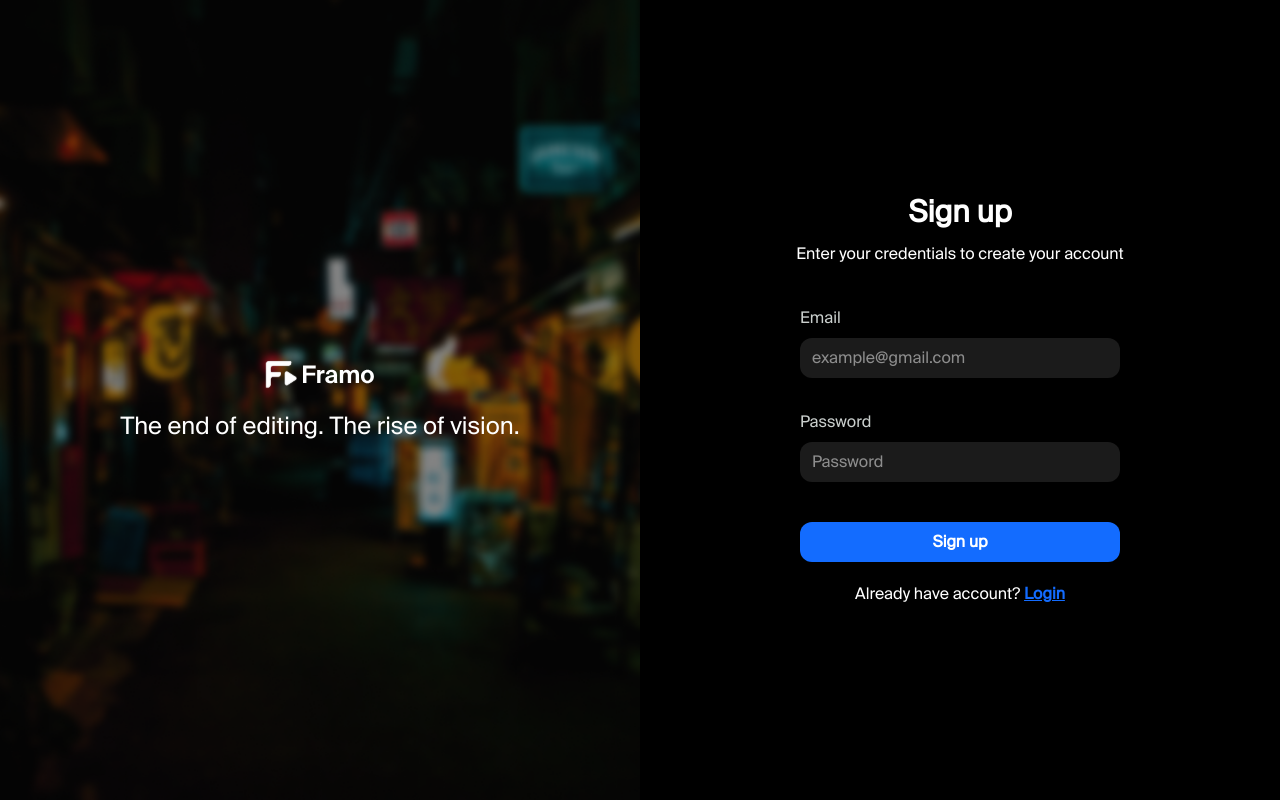
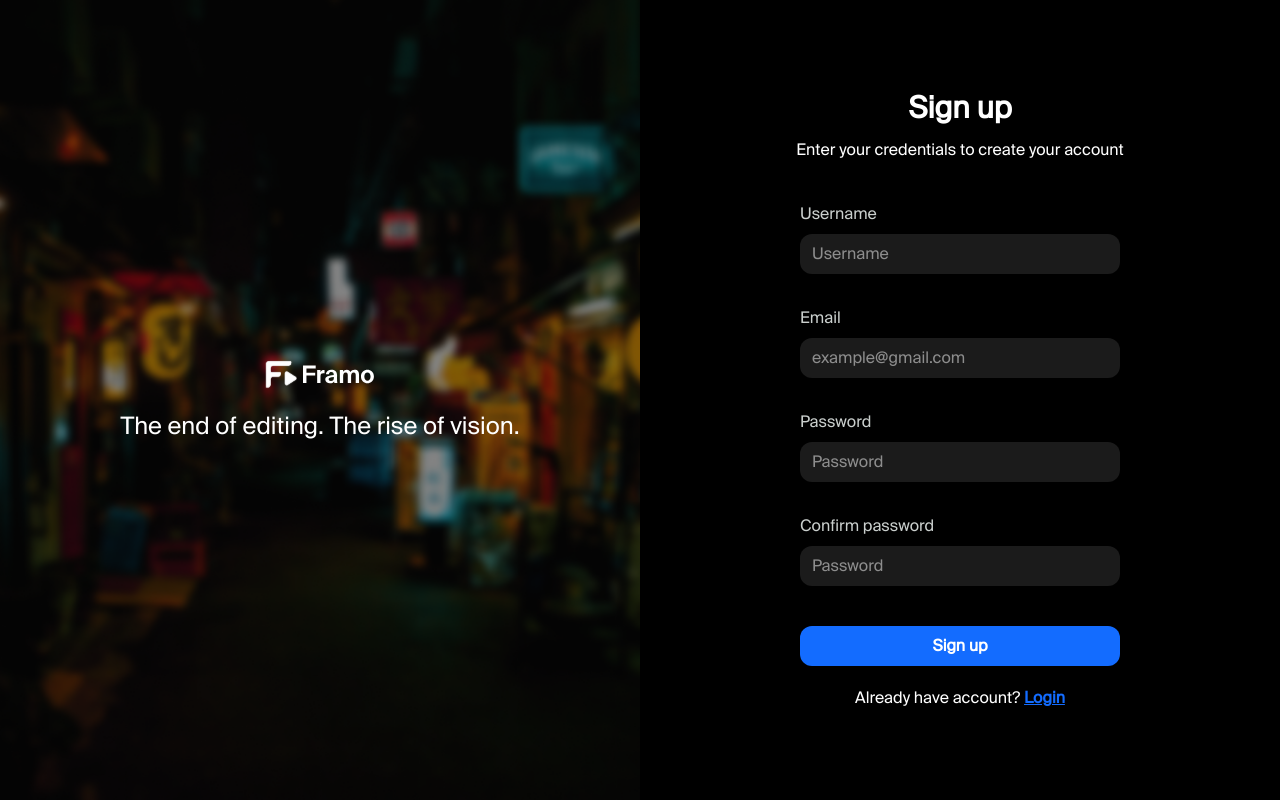
Before and after one commit to Madi4ar/framo, a Next.js app: page /signup in a window 1280 px wide. Built offline with nearby package versions, Linux system fonts and the light colour scheme.

Commit message:
feat:api login/registration

```diff
--- a/src/app/login/page.js
+++ b/src/app/login/page.js
@@ -1,11 +1,78 @@
 'use client';
 import Image from 'next/image';
-import React from 'react';
+import Cookies from 'js-cookie';
+import { useRouter } from 'next/navigation';
+import Swal from 'sweetalert2';
+import withReactContent from 'sweetalert2-react-content';
+import React, { useState } from 'react';
+import { useForm } from 'react-hook-form';
+import axios from 'axios';
+import * as yup from 'yup';
+import { yupResolver } from '@hookform/resolvers/yup';
 import Link from 'next/link';
 import bgMain from '../../../public/images/background-main.png';
 import logo from '../../../public/images/main-logo.svg';
 
+const loginSchema = yup.object().shape({
+  email: yup.string().email('Неверный email').required('Email обязателен'),
+  password: yup
+    .string()
+    .min(6, 'Минимум 6 символов')
+    .required('Пароль обязателен'),
+});
+
 function LoginPage() {
+  const [loginError, setLoginError] = useState('');
+
+  const {
+    register,
+    handleSubmit,
+    formState: { errors, isSubmitting },
+    reset,
+  } = useForm({
+    resolver: yupResolver(loginSchema),
+  });
+
+  const MySwal = withReactContent(Swal);
+  const router = useRouter();
+
+  const onSubmit = async (data) => {
+    try {
+      const { ...payload } = data;
+      const response = await axios.post(
+        'http://91.147.104.165:8000/api/auth/login/',
+        payload
+      );
+      MySwal.fire({
+        title: 'Login was successful!',
+        icon: 'success',
+        draggable: true,
+      });
+      reset();
+      Cookies.set('access_token', response.data.access, {
+        expires: 7,
+        secure: true,
+        sameSite: 'Lax',
+      });
+      router.push('/main');
+    } catch (error) {
+      console.error(error);
+      if (
+        error.response &&
+        error.response.data &&
+        error.response.data.non_field_errors
+      ) {
+        setLoginError(error.response.data.non_field_errors[0]);
+      } else {
+        setLoginError('Ошибка при входе. Попробуйте снова.');
+      }
+      MySwal.fire({
+        title: 'Login was error!',
+        icon: 'error',
+        draggable: true,
+      });
+    }
+  };
   return (
     <>
       <div className="w-full h-screen flex flex-wrap">
@@ -27,7 +94,9 @@ function LoginPage() {
             Enter your credentials to access your account
           </p>
 
-          <div className="flex flex-col w-full md:w-1/2 mt-10">
+          <form
+            onSubmit={handleSubmit(onSubmit)}
+            className="flex flex-col w-full md:w-1/2 mt-10">
             <div className="flex flex-col w-full">
               <label
                 htmlFor="textInput"
@@ -39,6 +108,7 @@ function LoginPage() {
                 id="textInput"
                 className="outline-none bg-[#1B1B1B] rounded-xl px-3 py-2 w-full"
                 placeholder="example@gmail.com"
+                {...register('email')}
               />
             </div>
 
@@ -53,12 +123,21 @@ function LoginPage() {
                 id="textInput"
                 className="outline-none bg-[#1B1B1B] rounded-xl px-3 py-2 w-full"
                 placeholder="Password"
+                {...register('password')}
               />
             </div>
 
-            <button className="w-full bg-[#136CFF] mt-10 py-2 rounded-xl font-bold">
-              Login
+            <button
+              disabled={isSubmitting}
+              className="w-full bg-[#136CFF] mt-10 py-2 rounded-xl font-bold">
+              {isSubmitting ? 'Logining...' : 'Login'}
             </button>
+
+            {loginError && (
+              <p className="text-red-500 text-sm text-center mt-4">
+                {loginError}
+              </p>
+            )}
 
             <Link href="/signup" className="mt-5 text-center">
               Not a member?{' '}
@@ -66,7 +145,7 @@ function LoginPage() {
                 Create an account
               </span>
             </Link>
-          </div>
+          </form>
         </div>
       </div>
     </>
--- a/src/app/signup/page.js
+++ b/src/app/signup/page.js
@@ -1,12 +1,66 @@
 'use client';
 
 import Image from 'next/image';
+import Swal from 'sweetalert2';
+import { useRouter } from 'next/navigation';
+import withReactContent from 'sweetalert2-react-content';
+import { useForm } from 'react-hook-form';
+import { yupResolver } from '@hookform/resolvers/yup';
+import axios from 'axios';
+import * as yup from 'yup';
 import React from 'react';
 import Link from 'next/link';
 import bgMain from '../../../public/images/background-main.png';
 import logo from '../../../public/images/main-logo.svg';
 
+const schema = yup.object().shape({
+  username: yup
+    .string()
+    .min(3, 'Минимум 3 символа')
+    .required('Имя пользователя обязательно'),
+  email: yup.string().email('Неверный email').required('Email обязателен'),
+  password1: yup
+    .string()
+    .min(6, 'Минимум 6 символов')
+    .required('Пароль обязателен'),
+  password2: yup
+    .string()
+    .oneOf([yup.ref('password1')], 'Пароли не совпадают')
+    .required('Подтвердите пароль'),
+});
+
 function SignUp() {
+  const {
+    register,
+    handleSubmit,
+    formState: { errors, isSubmitting },
+    reset,
+  } = useForm({
+    resolver: yupResolver(schema),
+  });
+
+  const MySwal = withReactContent(Swal);
+  const router = useRouter();
+
+  const onSubmit = async (data) => {
+    try {
+      const { confirmPassword, ...payload } = data;
+      await axios.post(
+        'http://91.147.104.165:8000/api/auth/registration/',
+        payload
+      );
+      MySwal.fire({
+        title: 'Registration was successful!',
+        icon: 'success',
+        draggable: true,
+      });
+      router.push('/login');
+      reset();
+    } catch (error) {
+      console.error(error);
+      alert('Ошибка при регистрации');
+    }
+  };
   return (
     <>
       <div className="w-full h-screen flex flex-wrap">
@@ -28,7 +82,26 @@ function SignUp() {
             Enter your credentials to create your account
           </p>
 
-          <div className="flex flex-col w-full md:w-1/2 mt-10">
+          <form
+            onSubmit={handleSubmit(onSubmit)}
+            className="flex flex-col w-full md:w-1/2 mt-10">
+            <div className="flex flex-col w-full mb-8">
+              <label
+                htmlFor="textInput"
+                className="text-[#CACFCD] text-base mb-2">
+                Username
+              </label>
+              <input
+                type="text"
+                id="textInput"
+                className="outline-none bg-[#1B1B1B] rounded-xl px-3 py-2 w-full"
+                placeholder="Username"
+                {...register('username')}
+              />
+
+              {errors.username?.message}
+            </div>
+
             <div className="flex flex-col w-full">
               <label
                 htmlFor="textInput"
@@ -40,7 +113,9 @@ function SignUp() {
                 id="textInput"
                 className="outline-none bg-[#1B1B1B] rounded-xl px-3 py-2 w-full"
                 placeholder="example@gmail.com"
+                {...register('email')}
               />
+              {errors.email?.message}
             </div>
 
             <div className="flex flex-col w-full mt-8">
@@ -54,11 +129,32 @@ function SignUp() {
                 id="textInput"
                 className="outline-none bg-[#1B1B1B] rounded-xl px-3 py-2 w-full"
                 placeholder="Password"
+                {...register('password1')}
               />
+
+              {errors.password1?.message}
             </div>
 
-            <button className="w-full bg-[#136CFF] mt-10 py-2 rounded-xl font-bold">
-              Sign up
+            <div className="flex flex-col w-full mt-8">
+              <label
+                htmlFor="textInput"
+                className="text-[#CACFCD] text-base mb-2">
+                Confirm password
+              </label>
+              <input
+                type="password"
+                id="textInput"
+                className="outline-none bg-[#1B1B1B] rounded-xl px-3 py-2 w-full"
+                placeholder="Password"
+                {...register('password2')}
+              />
+              {errors.password2?.message}
+            </div>
+
+            <button
+              disabled={isSubmitting}
+              className="w-full bg-[#136CFF] mt-10 py-2 rounded-xl font-bold">
+              {isSubmitting ? 'Sigining...' : 'Sign up'}
             </button>
 
             <Link href="/login" className="mt-5 text-center">
@@ -67,7 +163,7 @@ function SignUp() {
                 Login
               </span>
             </Link>
-          </div>
+          </form>
         </div>
       </div>
     </>
```
Also changed, not shown: package.json (+7 -1 lines), 1 other file (tests, documents, lock files or other folders).
